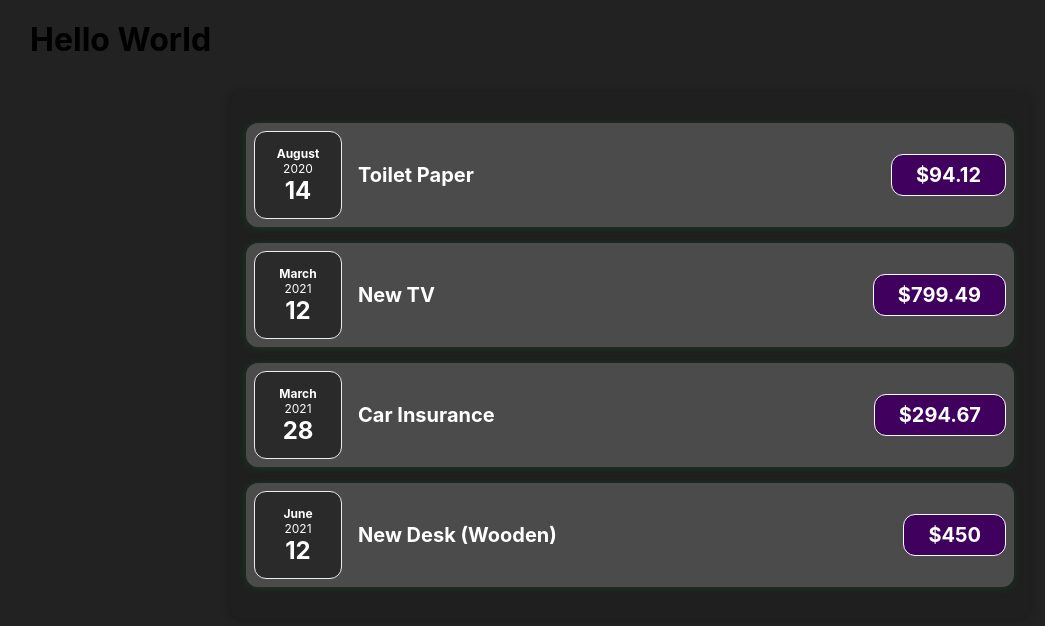
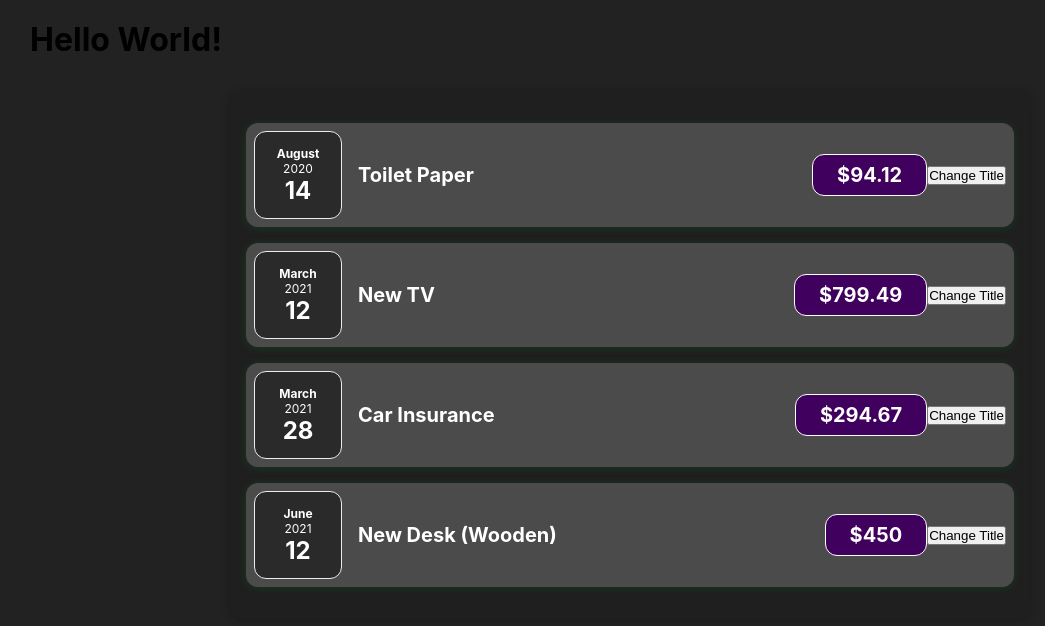
Before and after one commit to g-101/state-and-events-react, a React (Create React App) app: page / in a window 1280 px wide. Shown: the top 626 px of the page, without its empty margins (10-1055 px from the left). Built offline with nearby package versions, Linux system fonts and the light colour scheme.

Commit message:
escutando eventos

```diff
--- a/src/App.js
+++ b/src/App.js
@@ -26,7 +26,7 @@ function App() {
 
   return (
     <div>
-      <h1>Hello World</h1>
+      <h1>Hello World!</h1>
       {/* Passamos dados para outros componentes atraves de atributos */}
       <Expenses expenses={expenses} />
     </div>
--- a/src/components/Expenses/ExpenseItem.js
+++ b/src/components/Expenses/ExpenseItem.js
@@ -7,10 +7,9 @@ export const ExpenseItem = props => {
   // com o unico parametro recebemos todos os dados que foram passado a esse componente.
   // o parametro props recebe um objeto com todos os atributos.
   console.log(props.expense);
+  const clickHandler = () => alert('Clicked!');
 
-  // Um componente retorna apenas um elemento por vez
   return (
-    //  para aplicar o css colocamos className. Aqui o JSX por debaixo dos panos é apenas javascript no final.
     // children são componentes dentro de outro custom componente.
     <Card className="expense-item">
       <ExpenseDate date={props.expense.date} />
@@ -18,6 +17,9 @@ export const ExpenseItem = props => {
         <h2>{props.expense.title}</h2>
         <div className="expense-item__price">${props.expense.amount}</div>
       </div>
+      {/* o react disponibiliza events listeners como propriedades começando com "on" */}
+      {/* o manipulador do evento é passsado como callback no evento */}
+      <button onClick={clickHandler}>Change Title</button>
     </Card>
   );
 };
```
